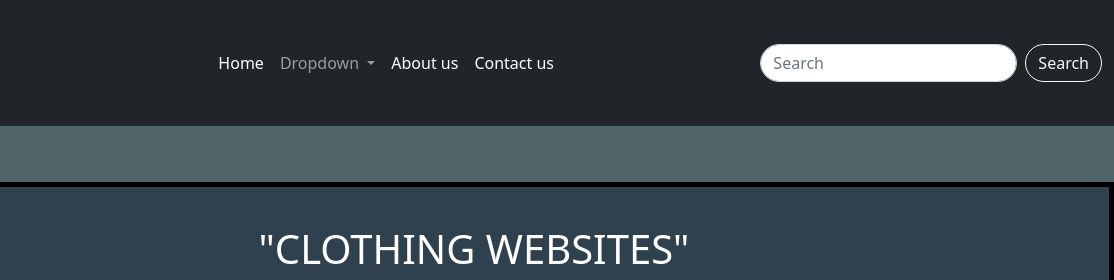
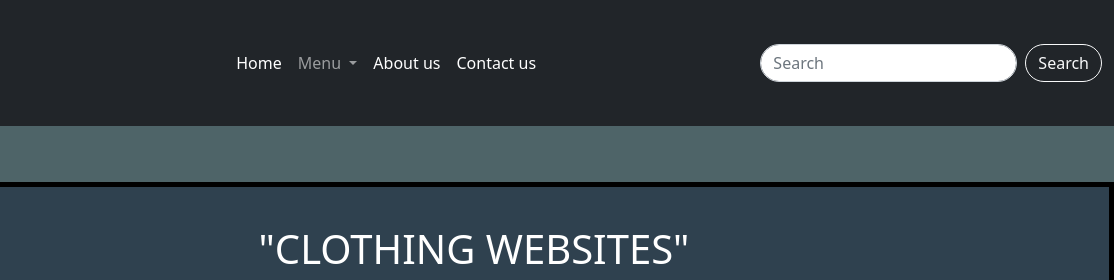
Before and after one commit to peenacute2/Clothing-Website, a plain HTML site: page index.html in a window 1280 px wide. Shown: the top 280 px of the page, 166-1280 px from the left. Drawn offline with nearby package versions, Linux system fonts and the light colour scheme.

Commit message:
Update index.html

```diff
--- a/index.html
+++ b/index.html
@@ -51,7 +51,7 @@
               <li class="nav-item dropdown">
                 <a class="nav-link dropdown-toggle" href="" id="navbarDropdown" role="button" data-bs-toggle="dropdown"
                   aria-expanded="false">
-                  Dropdown
+                  Menu
                 </a>
                 <ul class="dropdown-menu" aria-labelledby="navbarDropdown">
                   <li><a class="dropdown-item" href="#mens section">Men Section</a></li>
```
